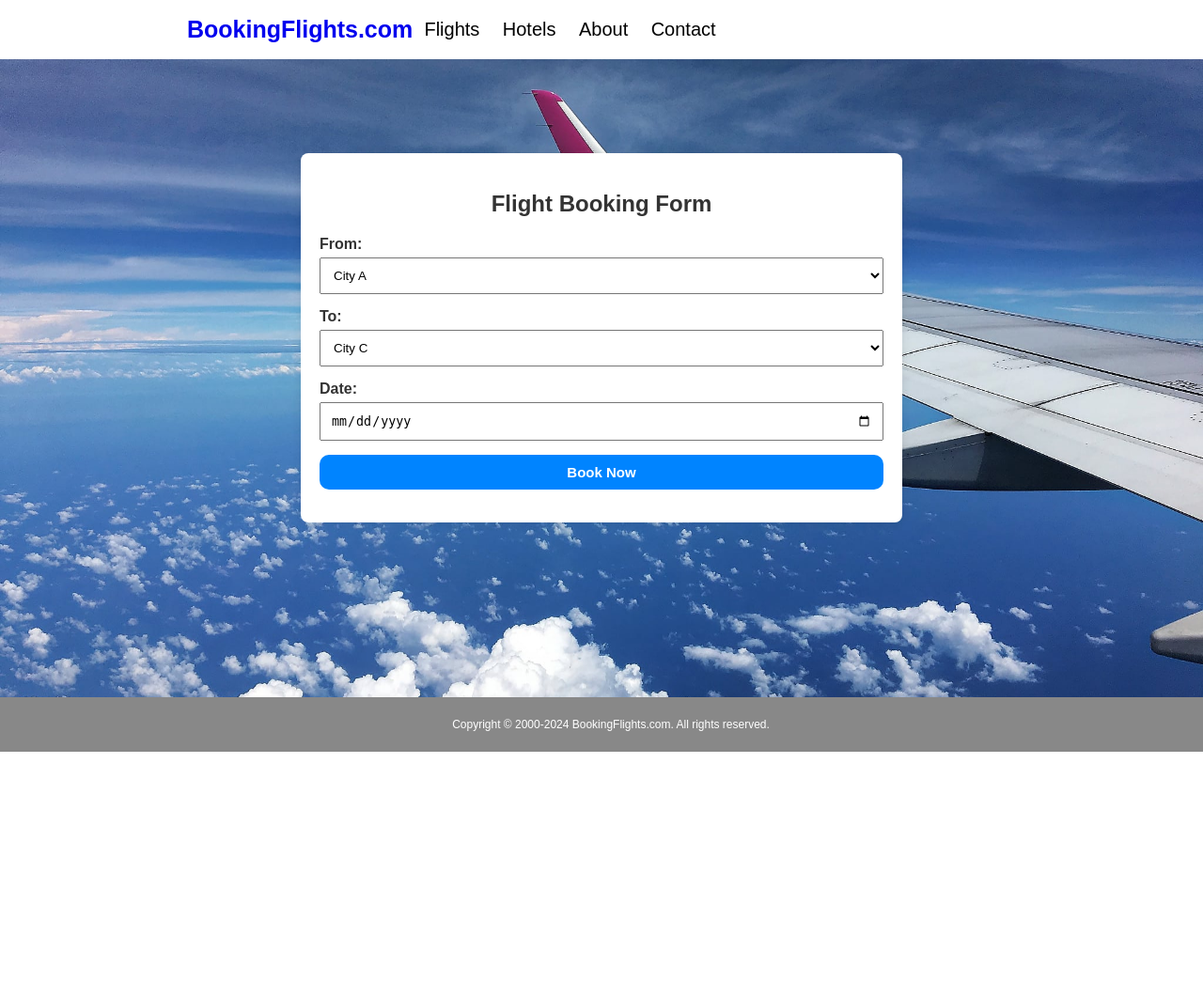
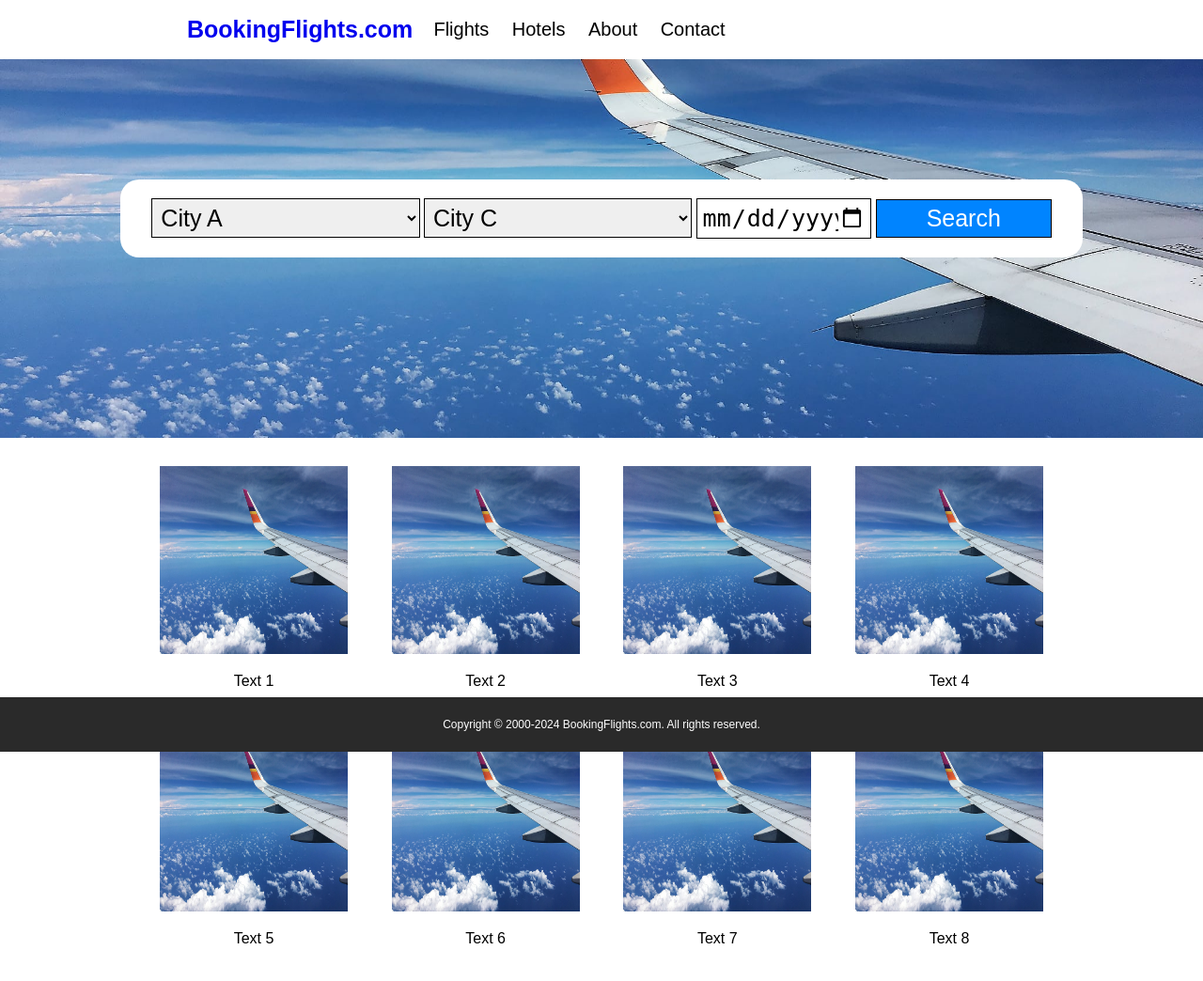
Before and after one commit to MihutaMihail/mihutamihail.github.io, a PHP site: page / in a window 1280 px wide. Shown: the whole page at 94% size. Before the commit the page ends 800 px from the top, so only its background shows below. Run offline with PHP 8.4, Linux system fonts and the light colour scheme.

Commit message:
[ADD] container with images

```diff
--- a/index.css
+++ b/index.css
@@ -1,7 +1,11 @@
+* {
+    box-sizing: border-box;
+}
+
 body {
-    margin : 0;
-    padding : 0;
-    font-family : 'Arial';
+    margin: 0;
+    padding: 0;
+    font-family: 'Arial';
 }
 
 /* */
@@ -95,68 +78,84 @@ a:visited {
 
 #booking-section {
     background: url('assets/voyage.jpg') center/cover no-repeat;
-    padding-top : 100px;
-    padding-bottom: 200px;
+    padding-top: 10%;
+    padding-bottom: 15%;
     text-align: center;
-    color: #333;
 }
 
 #booking-form {
-    max-width: 600px;
+    width: 80%;
     margin: 0 auto;
-    background-color: #fff;
+    display: inline-block;
+    background: white;
     padding: 20px;
-    border-radius: 8px;
-    box-shadow: 0 0 10px rgba(0, 0, 0, 0.1);
+    border-radius: 20px;
 }
 
-#booking-form label,
 #booking-form select,
 #booking-form input,
 #booking-form button {
-    display: block;
-    width: 100%;
-    margin-bottom: 15px;
+    font-size: 25px;
+    padding: 5px;
+    border: 1px solid black;
 }
 
-#booking-form label {
-    text-align: left;
-    margin-bottom: 5px;
-    font-weight: bold;
+#booking-form select {
+    width: calc(30% - 10px);
 }
 
-#booking-form select,
-#booking-form input {
-    padding: 10px;
-    box-sizing: border-box;
+#booking-form input,
+#booking-form button {
+    width: calc(20% - 10px);
 }
 
 #booking-form button {
     background-color: #0084ff;
     color: white;
-    padding: 10px 20px;
-    font-weight: bold;
-    font-size: 15px;
-    border: none;
-    border-radius: 10px;
     cursor: pointer;
 }
 
 #booking-form button:hover {
-    background-color: #0065cc; /* Darker shade on hover */
+    background-color: #0065cc;
 }
+
+/* */
+/* Container - Other Locations   */
+/* */
+
+.container {
+    width: 75%;
+    margin: 0 auto;
+    display: flex;
+    flex-wrap: wrap;
+    justify-content: space-between;
+    margin-top: 30px;
+}
+
+.element {
+    width: calc(25% - 20px);
+    margin-bottom: 20px;
+    text-align: center;
+}
+
+.element img {
+    max-width: 100%;
+    width: 200px;
+    height: 200px;
+}
+
 
 /* */
 /* Footer */
 /* */
 
 footer {
-    background-color: #888888;
+    background-color: #2a2a2a;
     color: white;
     padding: 10px;
     position: fixed;
     width: 100%;
     bottom: 0;
-    text-align : center;
-    font-size : 12px;
+    text-align: center;
+    font-size: 12px;
 }
--- a/index.php
+++ b/index.php
@@ -9,5 +9,6 @@
   <body>
     <?php include('view/header.php') ?>
     <?php include('view/bookFlights.php') ?>
+    <?php include('view/otherLocations.php') ?>
 
 <?php include('view/footer.php') ?>
--- a/view/bookFlights.php
+++ b/view/bookFlights.php
@@ -1,23 +1,19 @@
 <section id="booking-section">
   <div id="booking-form">
-  <h2>Flight Booking Form</h2>
     <form>
-      <label for="from">From:</label>
         <select id="from" name="from" required>
           <option value="cityA">City A</option>
           <option value="cityB">City B</option>
         </select>
 
-      <label for="to">To:</label>
         <select id="to" name="to" required>
           <option value="cityC">City C</option>
           <option value="cityD">City D</option>
         </select>
 
-      <label for="date">Date:</label>
         <input type="date" id="date" name="date" required>
 
-      <button type="submit">Book Now</button>
+        <button type="submit">Search</button>
     </form>
   </div>
 </section>
--- a/view/header.php
+++ b/view/header.php
@@ -10,10 +10,5 @@
             <li><a href="#">Contact</a></li>
             </ul>
         </div>
-
-        <!--<nav class="authentification">
-            <button class="btn">Register</button>
-            <button class="btn">Sign In</button>
-        </nav>-->
     </div>
 </header>
--- /dev/null
+++ b/view/otherLocations.php
@@ -0,0 +1,35 @@
+<div class="container">
+  <div class="element">
+    <img src="assets/voyage.jpg" alt="Image 1">
+    <p>Text 1</p>
+  </div>
+  <div class="element">
+    <img src="assets/voyage.jpg" alt="Image 2">
+    <p>Text 2</p>
+  </div>
+  <div class="element">
+    <img src="assets/voyage.jpg" alt="Image 3">
+    <p>Text 3</p>
+  </div>
+  <div class="element">
+    <img src="assets/voyage.jpg" alt="Image 4">
+    <p>Text 4</p>
+  </div>
+
+  <div class="element">
+    <img src="assets/voyage.jpg" alt="Image 5">
+    <p>Text 5</p>
+  </div>
+  <div class="element">
+    <img src="assets/voyage.jpg" alt="Image 6">
+    <p>Text 6</p>
+  </div>
+  <div class="element">
+    <img src="assets/voyage.jpg" alt="Image 7">
+    <p>Text 7</p>
+  </div>
+  <div class="element">
+    <img src="assets/voyage.jpg" alt="Image 8">
+    <p>Text 8</p>
+  </div>
+</div>
```
Also changed, not shown: other parts of index.css (+24 -45 lines). Lines whose indentation alone changed are shown as unchanged.
